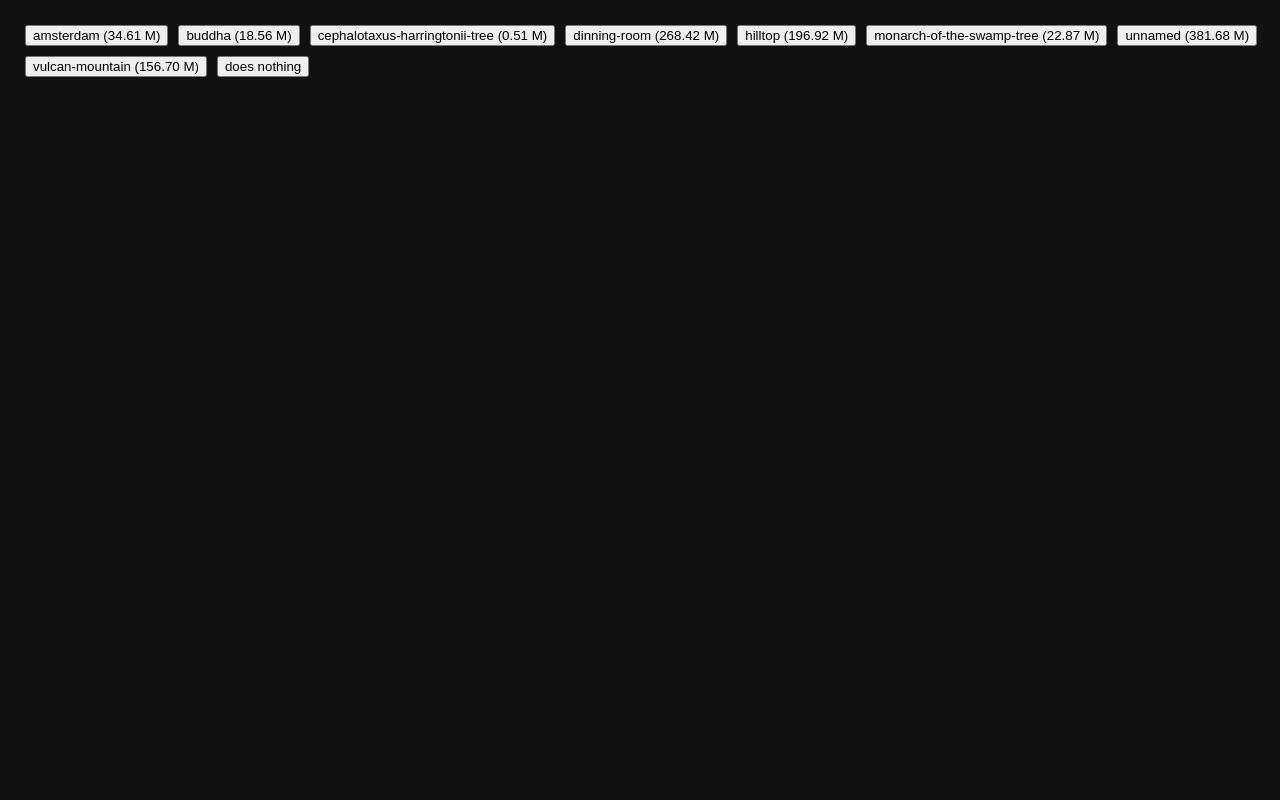
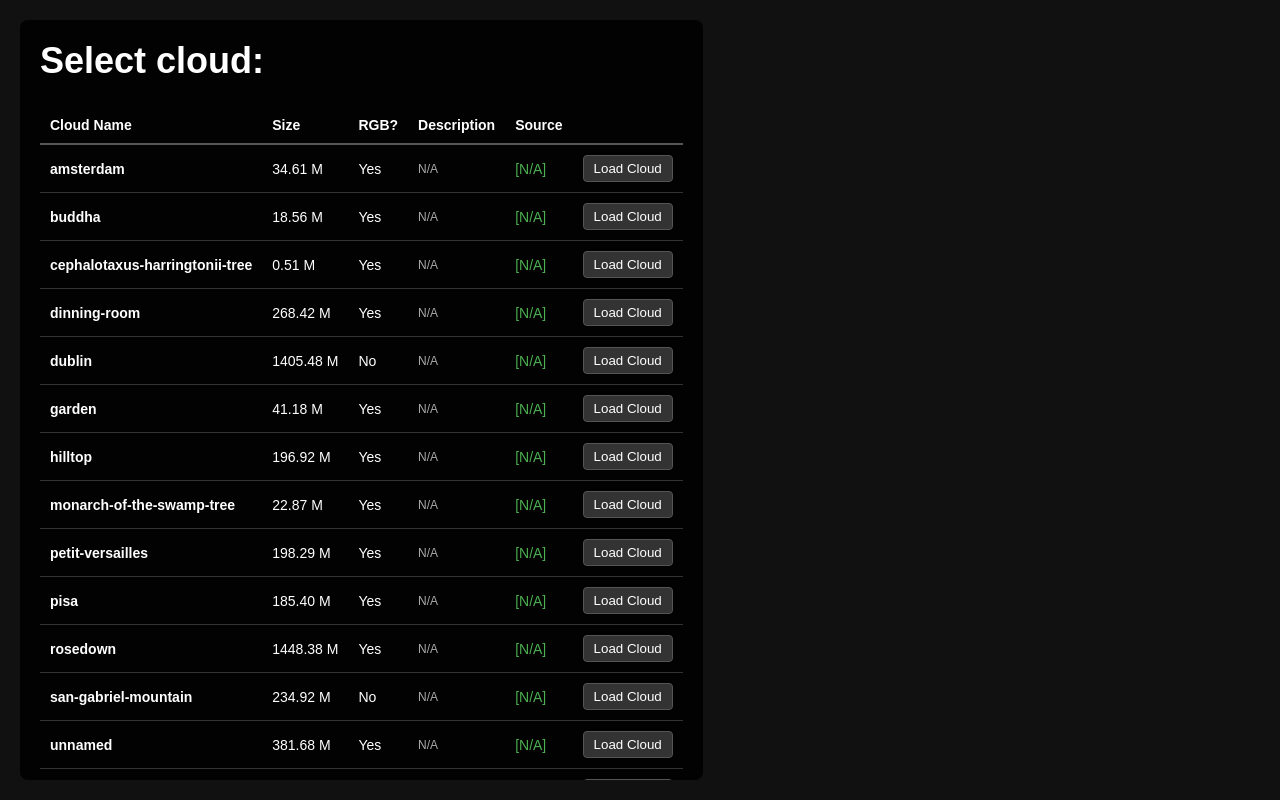
Before and after one commit to gabmm/pc-rendering-web-frontend, a website built with Vite: page index.html in a window 1280 px wide. Built offline with nearby package versions, Linux system fonts and the light colour scheme; no server answers.

Commit message:
feat: QoL and cloud custom settings

```diff
--- a/index.html
+++ b/index.html
@@ -19,16 +19,25 @@
 
 <body>
     <div id="dataset-selector" class="minilog-control"
-        style="position: absolute; top: 10px; left: 10px; z-index: 100; display: flex; gap: 10px; flex-wrap: wrap; padding: 15px; border-radius: 8px;">
-        <button onclick="loadDataset('amsterdam')">amsterdam (34.61 M)</button>
-        <button onclick="loadDataset('buddha')">buddha (18.56 M)</button>
-        <button onclick="loadDataset('cephalotaxus-harringtonii-tree')">cephalotaxus-harringtonii-tree (0.51 M)</button>
-        <button onclick="loadDataset('dinning-room')">dinning-room (268.42 M)</button>
-        <button onclick="loadDataset('hilltop')">hilltop (196.92 M)</button>
-        <button onclick="loadDataset('monarch-of-the-swamp-tree')">monarch-of-the-swamp-tree (22.87 M)</button>
-        <button onclick="loadDataset('unnamed')">unnamed (381.68 M)</button>
-        <button onclick="loadDataset('vulcan-mountain')">vulcan-mountain (156.70 M)</button>
-        <button onclick="loadDataset('local')">does nothing</button>
+        style="position: absolute; top: 20px; left: 20px; z-index: 100; padding: 20px; background: rgba(0, 0, 0, 0.85); border-radius: 8px; color: #fff; font-family: sans-serif; max-height: 90vh; overflow-y: auto;">
+
+        <h2 style="margin-top: 0; margin-bottom: 15px; font-size: 36px; border-bottom: 1px; padding-bottom: 10px;">
+            Select cloud:</h2>
+
+        <table style="width: 100%; border-collapse: collapse; text-align: left; font-size: 14px;">
+            <thead>
+                <tr style="border-bottom: 2px solid #555;">
+                    <th style="padding: 10px;">Cloud Name</th>
+                    <th style="padding: 10px; white-space: nowrap;">Size</th>
+                    <th style="padding: 10px;">RGB?</th>
+                    <th style="padding: 10px;">Description</th>
+                    <th style="padding: 10px;">Source</th>
+                    <th style="padding: 10px;"></th>
+                </tr>
+            </thead>
+            <tbody id="dataset-table-body">
+            </tbody>
+        </table>
     </div>
 
     <div id="miniLog" class="minilog-control"
@@ -38,7 +47,7 @@
     </div>
     <script>window.exitToMenu = function () {
             document.getElementById('miniLog').style.display = 'none';
-            document.getElementById('dataset-selector').style.display = 'flex';
+            document.getElementById('dataset-selector').style.display = 'block';
             window.clearScene();
         };
 
--- /dev/null
+++ b/src/CloudDefaultSettings.js
@@ -0,0 +1,214 @@
+// CloudDefaultSettings.js
+
+export const CloudSettings = {
+    "amsterdam": {
+        size: "34.61",
+        isRgb: "Yes",
+        description: "N/A",
+        sourceLabel: "N/A",
+        sourceLink: "N/A",
+
+        position: { x: 48.21, y: 7.51, z: 520.17 },
+        target: { x: 443.31, y: 636.88, z: -437.47 },
+        pointSize: 0.420
+    },
+    "buddha": {
+        size: "18.56",
+        isRgb: "Yes",
+        description: "N/A",
+        sourceLabel: "N/A",
+        sourceLink: "N/A",
+
+        position: { x: -0.97, y: 0.41, z: 3.57 },
+        target: { x: 1.10, y: 1.76, z: 0.80 },
+        pointSize: 0.001
+    },
+    "cephalotaxus-harringtonii-tree": {
+        size: "0.51",
+        isRgb: "Yes",
+        description: "N/A",
+        sourceLabel: "N/A",
+        sourceLink: "N/A",
+
+        position: { x: 0.07, y: 0.96, z: 0.44 },
+        target: { x: 0.43, y: 0.23, z: -0.06 },
+        pointSize: 0.001
+    },
+    "dinning-room": {
+        size: "268.42",
+        isRgb: "Yes",
+        description: "N/A",
+        sourceLabel: "N/A",
+        sourceLink: "N/A",
+
+        position: { x: 4.66, y: 1.07, z: 1.93 },
+        target: { x: 3.96, y: 1.70, z: 1.76 },
+        pointSize: 0.022
+    },
+    "dublin": {
+        size: "1405.48",
+        isRgb: "No",
+        description: "N/A",
+        sourceLabel: "N/A",
+        sourceLink: "N/A",
+
+        position: { x: 3463.95, y: 1026.44, z: 461.50 },
+        target: { x: 1938.45, y: 1339.69, z: -278.85 },
+        pointSize: 0.100
+    },
+    "garden": {
+        size: "41.18",
+        isRgb: "Yes",
+        description: "N/A",
+        sourceLabel: "N/A",
+        sourceLink: "N/A",
+
+        position: { x: 13.57, y: 0.03, z: 3.61 },
+        target: { x: 8.58, y: 4.84, z: 0.26 },
+        pointSize: 0.001
+    },
+    "hilltop": {
+        size: "196.92",
+        isRgb: "Yes",
+        description: "N/A",
+        sourceLabel: "N/A",
+        sourceLink: "N/A",
+
+        position: { x: 210.40, y: 532.10, z: 92.75 },
+        target: { x: 229.94, y: 380.12, z: -4.72 },
+        pointSize: 0.316
+    },
+    "monarch-of-the-swamp-tree": {
+        size: "22.87",
+        isRgb: "Yes",
+        description: "N/A",
+        sourceLabel: "N/A",
+        sourceLink: "N/A",
+
+        position: { x: 3.18, y: -16.42, z: 17.95 },
+        target: { x: 13.87, y: 8.04, z: 10.22 },
+        pointSize: 0.001
+    },
+    "petit-versailles": {
+        size: "198.29",
+        isRgb: "Yes",
+        description: "N/A",
+        sourceLabel: "N/A",
+        sourceLink: "N/A",
+
+        position: { x: 260.93, y: 167.41, z: 60.08 },
+        target: { x: 156.52, y: 346.51, z: -16.16 },
+        pointSize: 0.329
+    },
+    "pisa": {
+        size: "185.40",
+        isRgb: "Yes",
+        description: "N/A",
+        sourceLabel: "N/A",
+        sourceLink: "N/A",
+
+        position: { x: 83.88, y: 235.70, z: 54.79 },
+        target: { x: 188.01, y: 280.23, z: 41.26 },
+        pointSize: 0.219
+    },
+    "rosedown": {
+        size: "1448.38",
+        isRgb: "Yes",
+        description: "N/A",
+        sourceLabel: "N/A",
+        sourceLink: "N/A",
+
+        position: { x: 399.65, y: 218.92, z: 44.31 },
+        target: { x: 335.78, y: 217.19, z: 16.06 },
+        pointSize: 0.018
+    },
+    "san-gabriel-mountain": {
+        size: "234.92",
+        isRgb: "No",
+        description: "N/A",
+        sourceLabel: "N/A",
+        sourceLink: "N/A",
+
+        position: { x: 304.30, y: 332.21, z: 310.95 },
+        target: { x: 2668.92, y: 931.94, z: -763.72 },
+        pointSize: 0.100
+    },
+    "unnamed": {
+        size: "381.68",
+        isRgb: "Yes",
+        description: "N/A",
+        sourceLabel: "N/A",
+        sourceLink: "N/A",
+
+        position: { x: 90.60, y: 42.83, z: 31.01 },
+        target: { x: 68.94, y: 67.31, z: 10.84 },
+        pointSize: 0.020
+    },
+    "vulcan-mountain": {
+        size: "156.70",
+        isRgb: "Yes",
+        description: "N/A",
+        sourceLabel: "N/A",
+        sourceLink: "N/A",
+
+        position: { x: 345.67, y: 1.10, z: 121.59 },
+        target: { x: 234.59, y: 105.82, z: 19.64 },
+        pointSize: 0.144
+    }
+};
+
+export function buildDatasetTableUI() {
+    const tbody = document.getElementById('dataset-table-body');
+    if (!tbody) return;
+
+    let html = '';
+
+    for (const [cloudName, data] of Object.entries(CloudSettings)) {
+        html += `
+        <tr style="border-bottom: 1px solid #333;">
+            <td style="padding: 10px; font-weight: bold;">${cloudName}</td>
+            <td style="padding: 10px; white-space: nowrap;">${data.size ? data.size + ' M' : '--'}</td>
+            <td style="padding: 10px; white-space: nowrap;">${data.isRgb}</td>
+            <td style="padding: 10px; color: #aaa; font-size: 12px; max-width: 250px;">${data.description || 'Sem descrição'}</td>
+            <td style="padding: 10px;">
+                <a href="${data.sourceLink || '#'}" target="_blank" style="color: #4CAF50; text-decoration: none;">
+                    [${data.sourceLabel || 'Link'}]
+                </a>
+            </td>
+            <td style="padding: 10px;">
+                <button onclick="window.loadDataset('${cloudName}')" style="cursor: pointer; padding: 5px 10px; background: #333; color: white; border: 1px solid #555; border-radius: 4px;">
+                    Load Cloud
+                </button>
+            </td>
+        </tr>
+        `;
+    }
+
+    tbody.innerHTML = html;
+}
+
+export function applyCloudSettings(datasetName, viewer, binFetcher) {
+    const settings = CloudSettings[datasetName];
+
+    if (!settings) return false;
+
+    if (binFetcher && binFetcher.pointMaterial) {
+        binFetcher.pointMaterial.size = settings.pointSize;
+        binFetcher.pointMaterial.needsUpdate = true;
+
+        const sizeSlider = document.getElementById('sizeSlider');
+        const sizeValueDisplay = document.getElementById('sizeValueDisplay');
+        if (sizeSlider && sizeValueDisplay) {
+            sizeSlider.value = settings.pointSize;
+            sizeValueDisplay.innerText = settings.pointSize.toFixed(3);
+        }
+    }
+
+    viewer.controls.setLookAt(
+        settings.position.x, settings.position.y, settings.position.z,
+        settings.target.x, settings.target.y, settings.target.z,
+        false
+    );
+
+    return true;
+}
--- a/src/core/InputHandler.js
+++ b/src/core/InputHandler.js
@@ -1,4 +1,5 @@
 import { Config } from '../Constants.js';
+import * as THREE from 'three';
 
 export class InputHandler {
     constructor(viewer, cacheManager, binFetcher, telemetry) {
@@ -44,6 +45,27 @@ export class InputHandler {
             if (event.key === 'l' || event.key === 'L') {
                 this.cacheManager.swipeAll();
                 console.log(`[InputHandler] Nós excluídos`);
+            }
+        });
+
+        window.addEventListener('keydown', (event) => {
+            if (event.key === 'c' || event.key === 'C') {
+                const pos = new THREE.Vector3();
+                const target = new THREE.Vector3();
+
+                this.viewer.controls.getPosition(pos);
+                this.viewer.controls.getTarget(target);
+
+                const currentSize = this.binFetcher.pointMaterial.size;
+
+                const configString = `
+                    "${Config.CLOUD_NAME}": {
+                        position: { x: ${pos.x.toFixed(2)}, y: ${pos.y.toFixed(2)}, z: ${pos.z.toFixed(2)} },
+                        target: { x: ${target.x.toFixed(2)}, y: ${target.y.toFixed(2)}, z: ${target.z.toFixed(2)} },
+                        pointSize: ${currentSize.toFixed(3)}
+                    },`;
+
+                console.log(configString);
             }
         });
 
--- a/src/main.js
+++ b/src/main.js
@@ -6,6 +6,7 @@ import { OctreeTraverser } from './core/OctreeTraverser.js';
 import { CacheManager } from './core/CacheManager.js';
 import { Telemetry } from './core/Telemetry.js';
 import { Config } from './Constants.js';
+import { buildDatasetTableUI, applyCloudSettings } from './CloudDefaultSettings.js';
 
 const viewer = new Viewer();
 const telemetry = new Telemetry(viewer.renderer);
@@ -14,6 +15,7 @@ const octreeTraverser = new OctreeTraverser();
 const cacheManager = new CacheManager(viewer);
 const binFetcher = new BinFetcher(viewer, cacheManager);
 const inputHandler = new InputHandler(viewer, cacheManager, binFetcher, telemetry);
+buildDatasetTableUI();
 
 let rootNode = null;
 let previousVisibleQueue = [];
@@ -102,8 +104,15 @@ async function init(datasetFolder) {
         console.error("[Main] Não é possível iniciar. Octree não carregada.");
     } else {
         console.log("[Main] Iniciando aplicação...");
-        viewer.adjustCamera(rootNode.boundingBox);
         binFetcher.updateMaterial();
+
+        const hasCustomSettings = applyCloudSettings(datasetFolder, viewer, binFetcher);
+
+        if (!hasCustomSettings) {
+            viewer.adjustCamera(rootNode.boundingBox);
+        }
+
+
     }
 
     animate();
```
